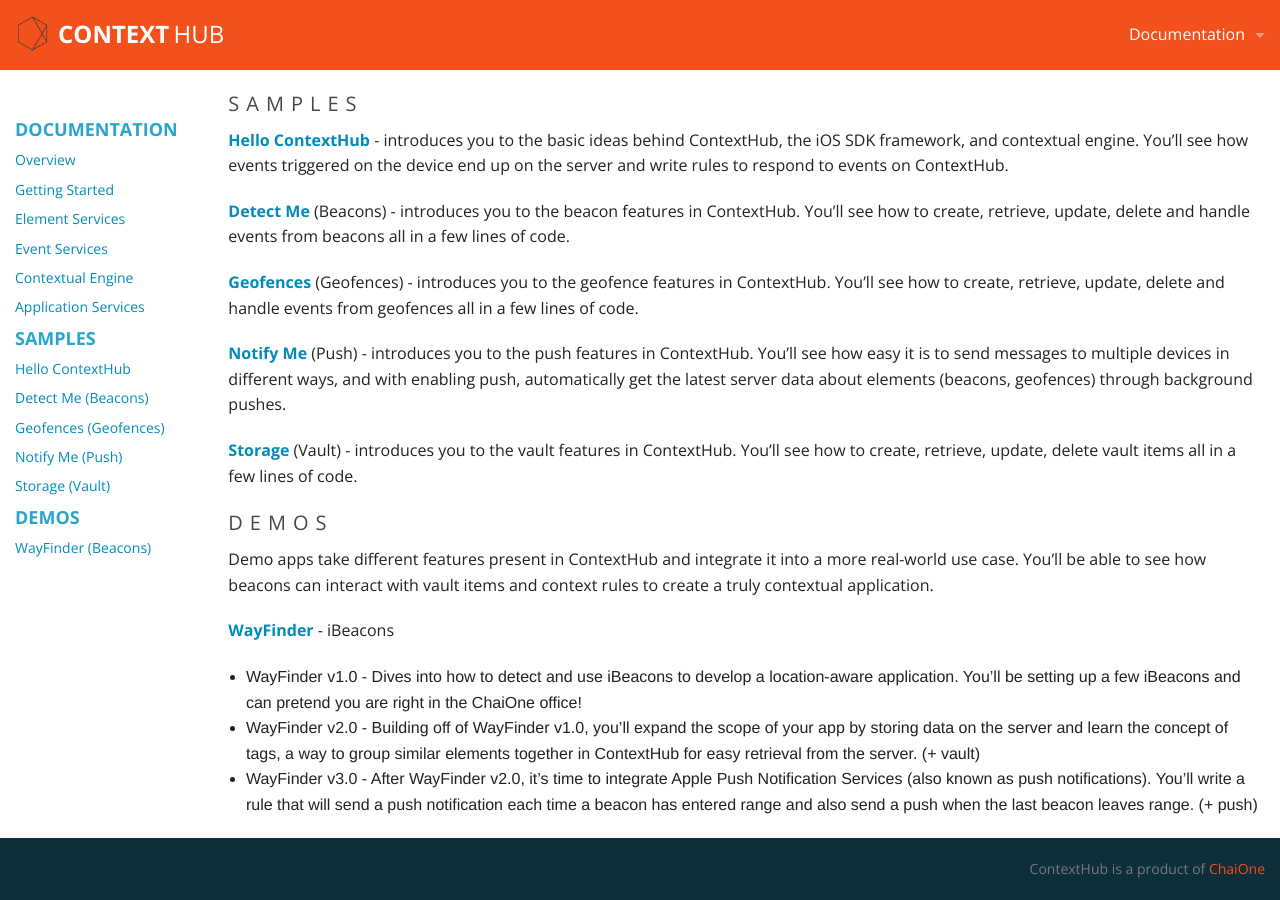
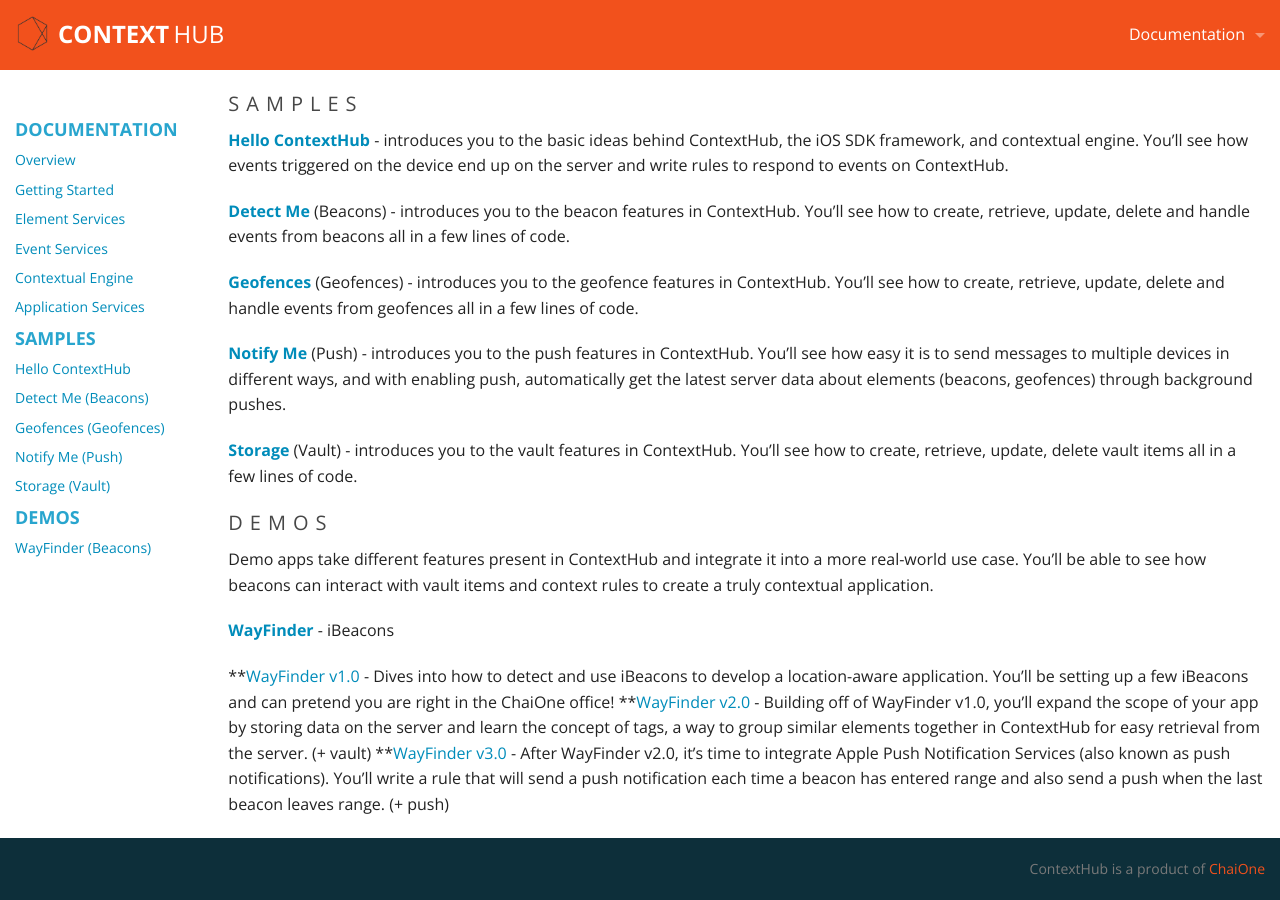
Before and after one commit to contexthub/contexthub.github.io, a Jekyll site: the page built from getting-started/index.md, in a window 1280 px wide and 900 px high, scrolled down 1095 px. Built offline with Jekyll 4.4.1, drawn with Linux system fonts in a browser that asks for light colours; a style sheet for code colours, icons or effects is not loaded; part of the change alters nothing that is shown.

```diff
--- a/getting-started/index.md
+++ b/getting-started/index.md
@@ -53,6 +53,6 @@ Demo apps take different features present in ContextHub and integrate it into a
 
 **[WayFinder](https://github.com/contexthub/Wayfinder)** - iBeacons
 
-* WayFinder v1.0 - Dives into how to detect and use iBeacons to develop a location-aware application. You'll be setting up a few iBeacons and can pretend you are right in the ChaiOne office!
-* WayFinder v2.0 - Building off of WayFinder v1.0, you'll expand the scope of your app by storing data on the server and learn the concept of tags, a way to group similar elements together in ContextHub for easy retrieval from the server. (+ vault)
-* WayFinder v3.0 - After WayFinder v2.0, it's time to integrate Apple Push Notification Services (also known as push notifications). You'll write a rule that will send a push notification each time a beacon has entered range and also send a push when the last beacon leaves range. (+ push)
+**[WayFinder v1.0](https://github.com/contexthub/wayfinder) - Dives into how to detect and use iBeacons to develop a location-aware application. You'll be setting up a few iBeacons and can pretend you are right in the ChaiOne office!
+**[WayFinder v2.0](https://github.com/contexthub/wayfinder-vault) - Building off of WayFinder v1.0, you'll expand the scope of your app by storing data on the server and learn the concept of tags, a way to group similar elements together in ContextHub for easy retrieval from the server. (+ vault)
+**[WayFinder v3.0](https://github.com/contexthub/wayfinder-vault-push) - After WayFinder v2.0, it's time to integrate Apple Push Notification Services (also known as push notifications). You'll write a rule that will send a push notification each time a beacon has entered range and also send a push when the last beacon leaves range. (+ push)
```
